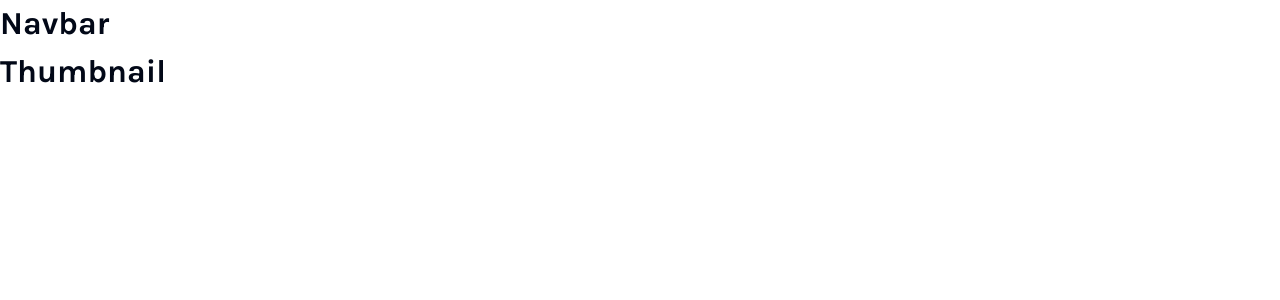
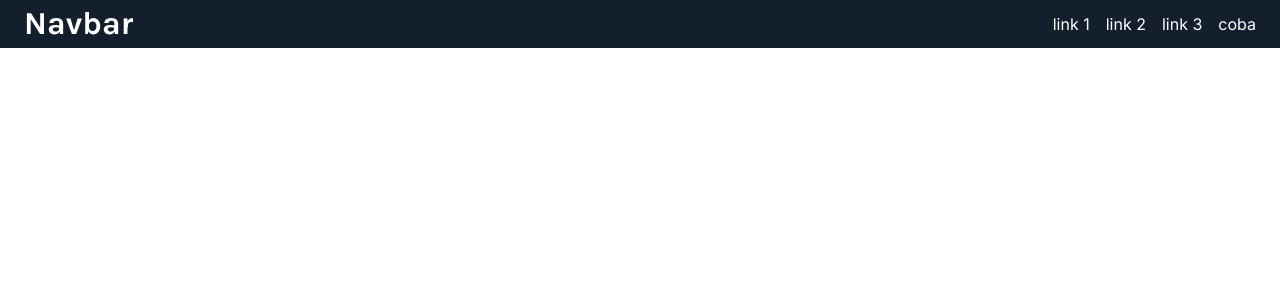
Before and after one commit to faizisyellow/ferivariasi-landing-page, a Next.js app: page / in a window 1280 px wide. Shown: the top 300 px of the page. Built offline with nearby package versions, Linux system fonts and the light colour scheme.

Commit message:
add: navbar

```diff
--- a/src/app/page.tsx
+++ b/src/app/page.tsx
@@ -1,15 +1,14 @@
+import Links from "@/components/links";
+import { links } from "@/components/links/data";
 import Navbar from "@/containers/navbar";
-import Thumbnail from "@/containers/thumbnail";
 
 export default function Home() {
   return (
     <>
       <Navbar>
         <h1>Navbar</h1>
+        <Links items={links} />
       </Navbar>
-      <Thumbnail>
-        <h1>Thumbnail</h1>
-      </Thumbnail>
     </>
   );
 }
--- /dev/null
+++ b/src/components/links/Links.tsx
@@ -0,0 +1,27 @@
+import React, { FC } from "react";
+
+interface Links {
+  label: string;
+  link: string;
+  isCta?: boolean;
+}
+
+interface LinksProps {
+  items: Links[];
+}
+
+const Links: FC<LinksProps> = ({ items }) => {
+  return (
+    <ul className="flex gap-x-4">
+      {items.map((link) => (
+        <>
+          <li>
+            {link.isCta ? <p>coba</p> : <a href={link.link}>{link.label}</a>}
+          </li>
+        </>
+      ))}
+    </ul>
+  );
+};
+
+export default Links;
--- /dev/null
+++ b/src/components/links/data.ts
@@ -0,0 +1,19 @@
+export const links = [
+  {
+    label: "link 1",
+    link: "link",
+  },
+  {
+    label: "link 2",
+    link: "link",
+  },
+  {
+    label: "link 3",
+    link: "link",
+  },
+  {
+    label: "Learn More",
+    link: "link",
+    isCta: true,
+  },
+];
--- /dev/null
+++ b/src/components/links/index.ts
@@ -0,0 +1,3 @@
+import Links from "./Links";
+
+export default Links;
--- a/src/containers/navbar/Navbar.tsx
+++ b/src/containers/navbar/Navbar.tsx
@@ -6,7 +6,11 @@ interface NavbarProps {
 
 const Navbar: FC<NavbarProps> = ({ children }) => {
   return (
-    <nav title="navbar" id="navbar">
+    <nav
+      title="navbar"
+      id="navbar"
+      className="sticky flex items-center justify-between bg-primary text-white px-6"
+    >
       {children}
     </nav>
   );
--- a/src/containers/thumbnail/Thumbnail.tsx
+++ b/src/containers/thumbnail/Thumbnail.tsx
@@ -5,11 +5,7 @@ interface ThumbnailProps {
 }
 
 const Thumbnail: FC<ThumbnailProps> = ({ children }) => {
-  return (
-    <section title="thubmnail" id="thumbnail">
-      {children}
-    </section>
-  );
+  return <section>{children}</section>;
 };
 
 export default Thumbnail;
--- a/tailwind.config.ts
+++ b/tailwind.config.ts
@@ -2,83 +2,79 @@ import type { Config } from "tailwindcss";
 
 const config: Config = {
   darkMode: ["class"],
-  content: [
-    "./src/pages/**/*.{js,ts,jsx,tsx,mdx}",
-    "./src/components/**/*.{js,ts,jsx,tsx,mdx}",
-    "./src/app/**/*.{js,ts,jsx,tsx,mdx}",
-  ],
+  content: ["./src/**/*.{js,ts,jsx,tsx,mdx}"],
   theme: {
     extend: {
       colors: {
-  			background: 'hsl(var(--background))',
-  			foreground: 'hsl(var(--foreground))',
+        background: "hsl(var(--background))",
+        foreground: "hsl(var(--foreground))",
         card: {
-  				DEFAULT: 'hsl(var(--card))',
-  				foreground: 'hsl(var(--card-foreground))'
+          DEFAULT: "hsl(var(--card))",
+          foreground: "hsl(var(--card-foreground))",
         },
         popover: {
-  				DEFAULT: 'hsl(var(--popover))',
-  				foreground: 'hsl(var(--popover-foreground))'
+          DEFAULT: "hsl(var(--popover))",
+          foreground: "hsl(var(--popover-foreground))",
         },
         primary: {
-  				DEFAULT: 'var(--primary)',
-  				foreground: 'hsl(var(--primary-foreground))'
+          DEFAULT: "var(--primary)",
+          foreground: "hsl(var(--primary-foreground))",
         },
         secondary: {
-  				DEFAULT: 'hsl(var(--secondary))',
-  				foreground: 'hsl(var(--secondary-foreground))'
+          DEFAULT: "hsl(var(--secondary))",
+          foreground: "hsl(var(--secondary-foreground))",
         },
         muted: {
-  				DEFAULT: 'hsl(var(--muted))',
-  				foreground: 'hsl(var(--muted-foreground))'
+          DEFAULT: "hsl(var(--muted))",
+          foreground: "hsl(var(--muted-foreground))",
         },
         accent: {
-  				DEFAULT: 'hsl(var(--accent))',
-  				foreground: 'hsl(var(--accent-foreground))'
+          DEFAULT: "hsl(var(--accent))",
+          foreground: "hsl(var(--accent-foreground))",
         },
         destructive: {
-  				DEFAULT: 'hsl(var(--destructive))',
-  				foreground: 'hsl(var(--destructive-foreground))'
+          DEFAULT: "hsl(var(--destructive))",
+          foreground: "hsl(var(--destructive-foreground))",
         },
-  			border: 'hsl(var(--border))',
-  			input: 'hsl(var(--input))',
-  			ring: 'hsl(var(--ring))',
+        border: "hsl(var(--border))",
+        input: "hsl(var(--input))",
+        ring: "hsl(var(--ring))",
         chart: {
-  				'1': 'hsl(var(--chart-1))',
-  				'2': 'hsl(var(--chart-2))',
-  				'3': 'hsl(var(--chart-3))',
-  				'4': 'hsl(var(--chart-4))',
-  				'5': 'hsl(var(--chart-5))'
-  			}
+          "1": "hsl(var(--chart-1))",
+          "2": "hsl(var(--chart-2))",
+          "3": "hsl(var(--chart-3))",
+          "4": "hsl(var(--chart-4))",
+          "5": "hsl(var(--chart-5))",
+        },
       },
       borderRadius: {
-  			lg: 'var(--radius)',
-  			md: 'calc(var(--radius) - 2px)',
-  			sm: 'calc(var(--radius) - 4px)'
+        lg: "var(--radius)",
+        md: "calc(var(--radius) - 2px)",
+        sm: "calc(var(--radius) - 4px)",
       },
       keyframes: {
-  			'accordion-down': {
+        "accordion-down": {
           from: {
-  					height: '0'
+            height: "0",
           },
           to: {
-  					height: 'var(--radix-accordion-content-height)'
-  				}
+            height: "var(--radix-accordion-content-height)",
           },
-  			'accordion-up': {
+        },
+        "accordion-up": {
           from: {
-  					height: 'var(--radix-accordion-content-height)'
+            height: "var(--radix-accordion-content-height)",
           },
           to: {
-  					height: '0'
-  				}
-  			}
+            height: "0",
+          },
+        },
       },
       animation: {
-  			'accordion-down': 'accordion-down 0.2s ease-out',
-  			'accordion-up': 'accordion-up 0.2s ease-out'
-  		}
-  	}
+        "accordion-down": "accordion-down 0.2s ease-out",
+        "accordion-up": "accordion-up 0.2s ease-out",
+      },
+    },
   },
   plugins: [require("tailwindcss-animate")],
 };
```
Lines whose indentation alone changed are shown as unchanged.
